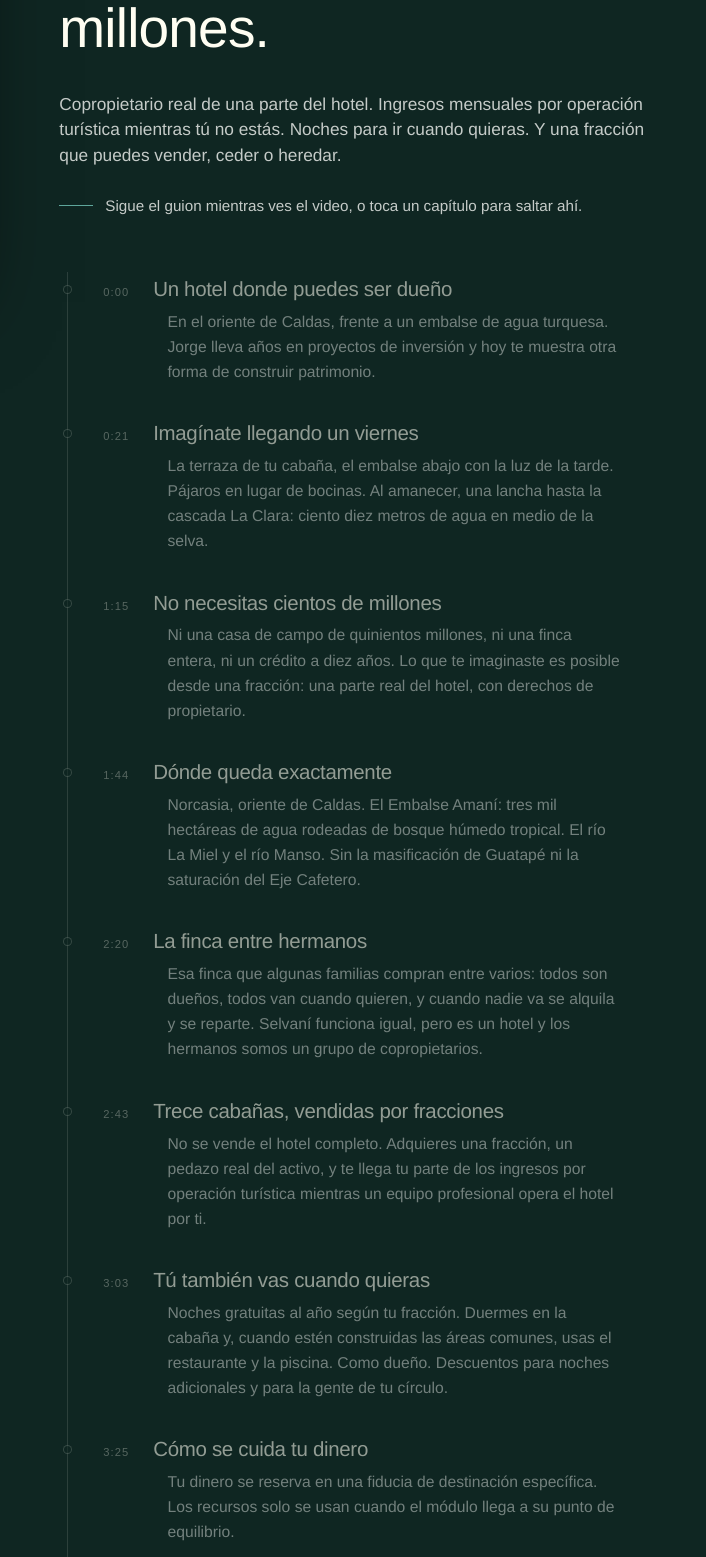
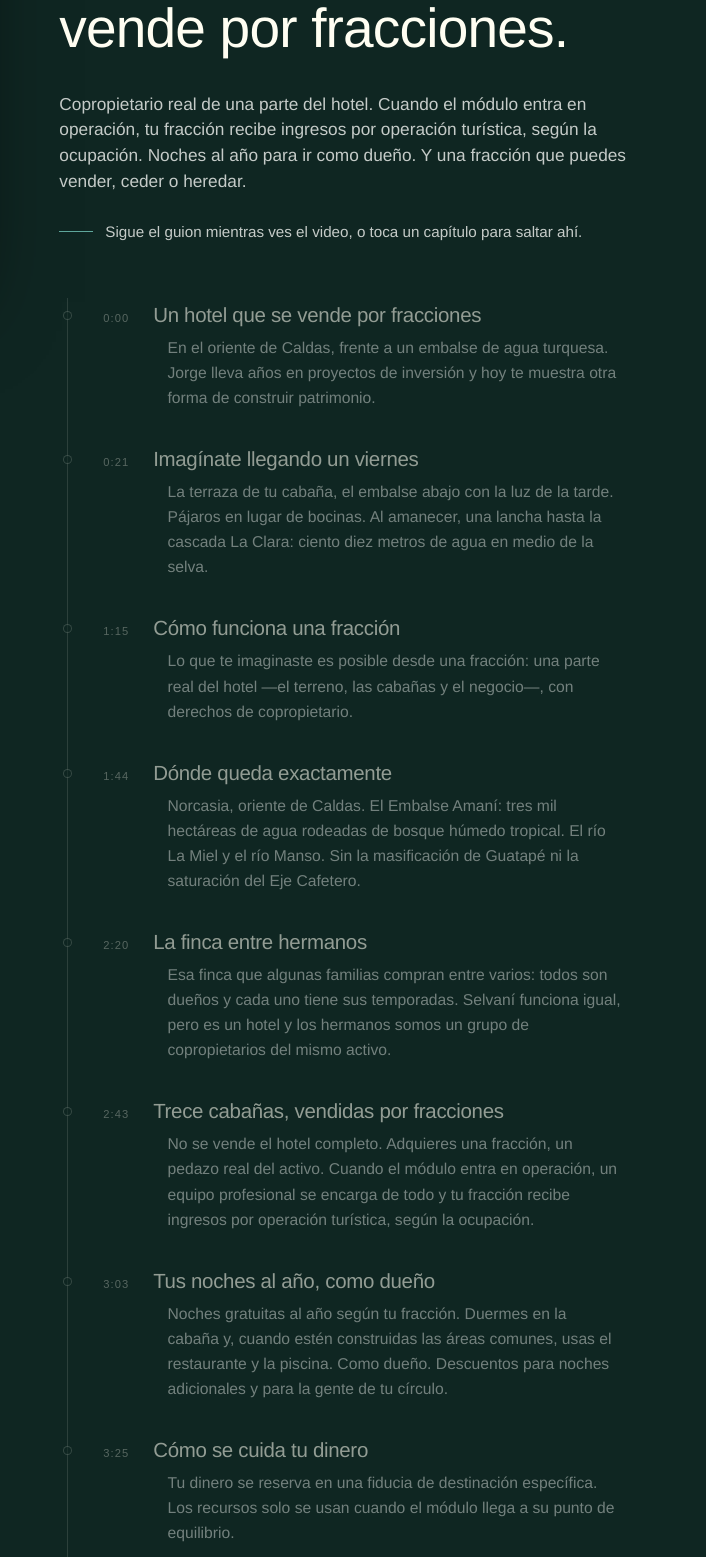
Before and after one commit to mlemus27/selvani-landings, a plain HTML site: page 4-sincronia/index.html in a window 1280 px wide. Shown: the part 503-2060 px from the top of the page, 574-1280 px from the left. Drawn offline with Linux system fonts and the light colour scheme; a web font is replaced by a local one.

Commit message:
Landings: fuera la promesa de ahorro y la operación en presente
Las dos páginas decían "puedes ser dueño sin pagar cientos de millones"
y "no necesitas una casa de campo de quinientos millones": recompensa
financiera con la contraprestación borrada, que es el patrón de la norma
de enriquecimiento rápido de Meta. Es la misma frase que hoy salió de los
cinco anuncios, y Meta revisa la página de destino con las mismas reglas,
así que dejarla aquí anulaba el arreglo del creativo.

También sale el presente operativo. Decían "hay un hotel donde puedes ser
dueño", "un equipo profesional lo opera y recibes tu parte de los ingresos"
e "ingresos mensuales": perfil/oferta.md dice que las primeras 7 cabañas
operan como Airbnb y que la operación hotelera arranca con las áreas
comunes. Queda la fórmula aprobada: "cuando el módulo entra en operación,
un equipo profesional se encarga de todo y tu fracción recibe ingresos por
operación turística, según la ocupación".

Y dos cosas más de la misma familia: "noches para ir cuando quieras" pasa a
"noches al año" (la oferta son 10 a 20), y sale "se alquila y lo que paga el
huésped se reparte entre todos" atribuido a Selvaní, que es justo lo que
prohíbe la precisión 2 de Jorge.

No se toca la devolución del 100% con los rendimientos de la fiducia: esa
se queda en la landing por decisión tomada, solo salió del creativo.

Co-Authored-By: Claude Opus 5 <noreply@anthropic.com>

```diff
--- a/4-sincronia/index.html
+++ b/4-sincronia/index.html
@@ -3,10 +3,10 @@
 <head>
 <meta charset="utf-8">
 <meta name="viewport" content="width=device-width, initial-scale=1">
-<title>Selvaní · Dueño sin cientos de millones</title>
-<meta name="description" content="En Caldas, frente al Embalse Amaní, hay un hotel donde puedes ser dueño desde una fracción. Jorge, uno de los desarrolladores, te lo cuenta en seis minutos.">
+<title>Selvaní · Un hotel que se vende por fracciones</title>
+<meta name="description" content="En Caldas, frente al Embalse Amaní, se va a construir un hotel de trece cabañas que no se vende entero: se vende por fracciones. Jorge, uno de los desarrolladores, te lo cuenta en seis minutos.">
 <meta name="robots" content="noindex">
-<meta property="og:title" content="Selvaní · Dueño sin cientos de millones">
+<meta property="og:title" content="Selvaní · Un hotel que se vende por fracciones">
 <meta property="og:description" content="Un hotel de trece cabañas frente al Embalse Amaní, vendido por fracciones. Jorge te lo cuenta en seis minutos.">
 <meta property="og:image" content="https://mlemus27.github.io/selvani-landings/_media/lote-embalse-900.jpg">
 <link rel="icon" href="../_media/isotipo-crudo.png">
@@ -353,8 +353,8 @@ footer a:hover{color:var(--crudo)}
   <div class="script">
     <section class="intro">
       <span class="label">Oriente de Caldas · Embalse Amaní</span>
-      <h1>En Caldas, frente a un embalse de agua turquesa, hay un hotel donde puedes ser dueño sin pagar cientos de millones.</h1>
-      <p class="lead">Copropietario real de una parte del hotel. Ingresos mensuales por operación turística mientras tú no estás. Noches para ir cuando quieras. Y una fracción que puedes vender, ceder o heredar.</p>
+      <h1>En Caldas, frente a un embalse de agua turquesa, se va a construir un hotel que no se vende entero: se vende por fracciones.</h1>
+      <p class="lead">Copropietario real de una parte del hotel. Cuando el módulo entra en operación, tu fracción recibe ingresos por operación turística, según la ocupación. Noches al año para ir como dueño. Y una fracción que puedes vender, ceder o heredar.</p>
       <p class="cue">Sigue el guion mientras ves el video, o toca un capítulo para saltar ahí.</p>
     </section>
 
@@ -362,7 +362,7 @@ footer a:hover{color:var(--crudo)}
       <div class="thread" aria-hidden="true"><i id="fill"></i></div>
 
       <button class="ch" type="button" data-t="0" data-end="20.9">
-        <span class="t"><span class="label">0:00</span><h3>Un hotel donde puedes ser dueño</h3></span>
+        <span class="t"><span class="label">0:00</span><h3>Un hotel que se vende por fracciones</h3></span>
         <p>En el oriente de Caldas, frente a un embalse de agua turquesa. Jorge lleva años en proyectos de inversión y hoy te muestra otra forma de construir patrimonio.</p>
         <span class="seek">Ir aquí</span>
       </button>
@@ -374,8 +374,8 @@ footer a:hover{color:var(--crudo)}
       </button>
 
       <button class="ch" type="button" data-t="75.2" data-end="103.8">
-        <span class="t"><span class="label">1:15</span><h3>No necesitas cientos de millones</h3></span>
-        <p>Ni una casa de campo de quinientos millones, ni una finca entera, ni un crédito a diez años. Lo que te imaginaste es posible desde una fracción: una parte real del hotel, con derechos de propietario.</p>
+        <span class="t"><span class="label">1:15</span><h3>Cómo funciona una fracción</h3></span>
+        <p>Lo que te imaginaste es posible desde una fracción: una parte real del hotel —el terreno, las cabañas y el negocio—, con derechos de copropietario.</p>
         <span class="seek">Ir aquí</span>
       </button>
 
@@ -387,18 +387,18 @@ footer a:hover{color:var(--crudo)}
 
       <button class="ch" type="button" data-t="140" data-end="163.4">
         <span class="t"><span class="label">2:20</span><h3>La finca entre hermanos</h3></span>
-        <p>Esa finca que algunas familias compran entre varios: todos son dueños, todos van cuando quieren, y cuando nadie va se alquila y se reparte. Selvaní funciona igual, pero es un hotel y los hermanos somos un grupo de copropietarios.</p>
+        <p>Esa finca que algunas familias compran entre varios: todos son dueños y cada uno tiene sus temporadas. Selvaní funciona igual, pero es un hotel y los hermanos somos un grupo de copropietarios del mismo activo.</p>
         <span class="seek">Ir aquí</span>
       </button>
 
       <button class="ch" type="button" data-t="163.4" data-end="183.2">
         <span class="t"><span class="label">2:43</span><h3>Trece cabañas, vendidas por fracciones</h3></span>
-        <p>No se vende el hotel completo. Adquieres una fracción, un pedazo real del activo, y te llega tu parte de los ingresos por operación turística mientras un equipo profesional opera el hotel por ti.</p>
+        <p>No se vende el hotel completo. Adquieres una fracción, un pedazo real del activo. Cuando el módulo entra en operación, un equipo profesional se encarga de todo y tu fracción recibe ingresos por operación turística, según la ocupación.</p>
         <span class="seek">Ir aquí</span>
       </button>
 
       <button class="ch" type="button" data-t="183.2" data-end="205.2">
-        <span class="t"><span class="label">3:03</span><h3>Tú también vas cuando quieras</h3></span>
+        <span class="t"><span class="label">3:03</span><h3>Tus noches al año, como dueño</h3></span>
         <p>Noches gratuitas al año según tu fracción. Duermes en la cabaña y, cuando estén construidas las áreas comunes, usas el restaurante y la piscina. Como dueño. Descuentos para noches adicionales y para la gente de tu círculo.</p>
         <span class="seek">Ir aquí</span>
       </button>
@@ -482,7 +482,7 @@ footer a:hover{color:var(--crudo)}
       <h3>Ser copropietario de Selvaní</h3>
       <ul class="stack">
         <li><b>Una fracción real del activo</b>Terreno, cabañas, negocio y mobiliario. Propiedad real, no un derecho de uso.</li>
-        <li><b>Ingresos mensuales por operación turística</b>Sin que tú operes nada: un equipo profesional se encarga de todo. Los rendimientos proyectados son estimativos y pueden variar según el desempeño del proyecto.</li>
+        <li><b>Ingresos por operación turística</b>Cuando el módulo entra en operación, un equipo profesional se encarga de todo y tu fracción recibe ingresos según la ocupación, sin que tú operes nada. Los rendimientos proyectados son estimativos y pueden variar según el desempeño del proyecto.</li>
         <li><b>Un activo que se valoriza por etapas</b>Desde la Fracción Pionera, pasando por la construcción, hasta la consolidación del proyecto.</li>
         <li><b>Noches gratuitas al año, según tu fracción</b>Y descuentos preferenciales para noches adicionales y para tu círculo cercano.</li>
         <li><b>Transferible</b>Puedes vender, ceder o heredar tu fracción.</li>
@@ -506,7 +506,7 @@ footer a:hover{color:var(--crudo)}
       <h3>Las dudas de siempre</h3>
       <details><summary>Esto es tiempo compartido</summary><p>No. No compras derecho de uso por un tiempo determinado. Eres copropietario legal de una fracción proporcional del terreno, las cabañas, el negocio y el mobiliario.</p></details>
       <details><summary>Qué pasa si el módulo no llega al punto de equilibrio</summary><p>Tu dinero está reservado en una fiducia de destinación específica. Si en seis meses no se llega, recibes el 100% con los rendimientos generados por la fiducia.</p></details>
-      <details><summary>Tengo que administrar algo</summary><p>No. Un equipo profesional opera el hotel completo. Tu parte de los ingresos por operación turística te llega sin que operes nada.</p></details>
+      <details><summary>Tengo que administrar algo</summary><p>No. Cuando el módulo entra en operación, un equipo profesional se encarga del hotel completo y tu parte de los ingresos por operación turística te llega sin que operes nada.</p></details>
       <details><summary>Puedo salir si cambio de planes</summary><p>Sí. Puedes vender, ceder o heredar tu fracción.</p></details>
       <details><summary>Cuánto necesito tener disponible</summary><p>Depende del tipo de fracción. Eso se revisa en la llamada, con los números exactos y sin compromiso.</p></details>
       <details><summary>Por qué Norcasia</summary><p>Porque en los destinos conocidos ya no queda nada por construir, y lo que hay está caro. Norcasia tiene el embalse, las cascadas y los ríos, y todavía no tiene la saturación.</p></details>
```
Also changed, not shown: 5-modulo/index.html (+9 -9 lines).
